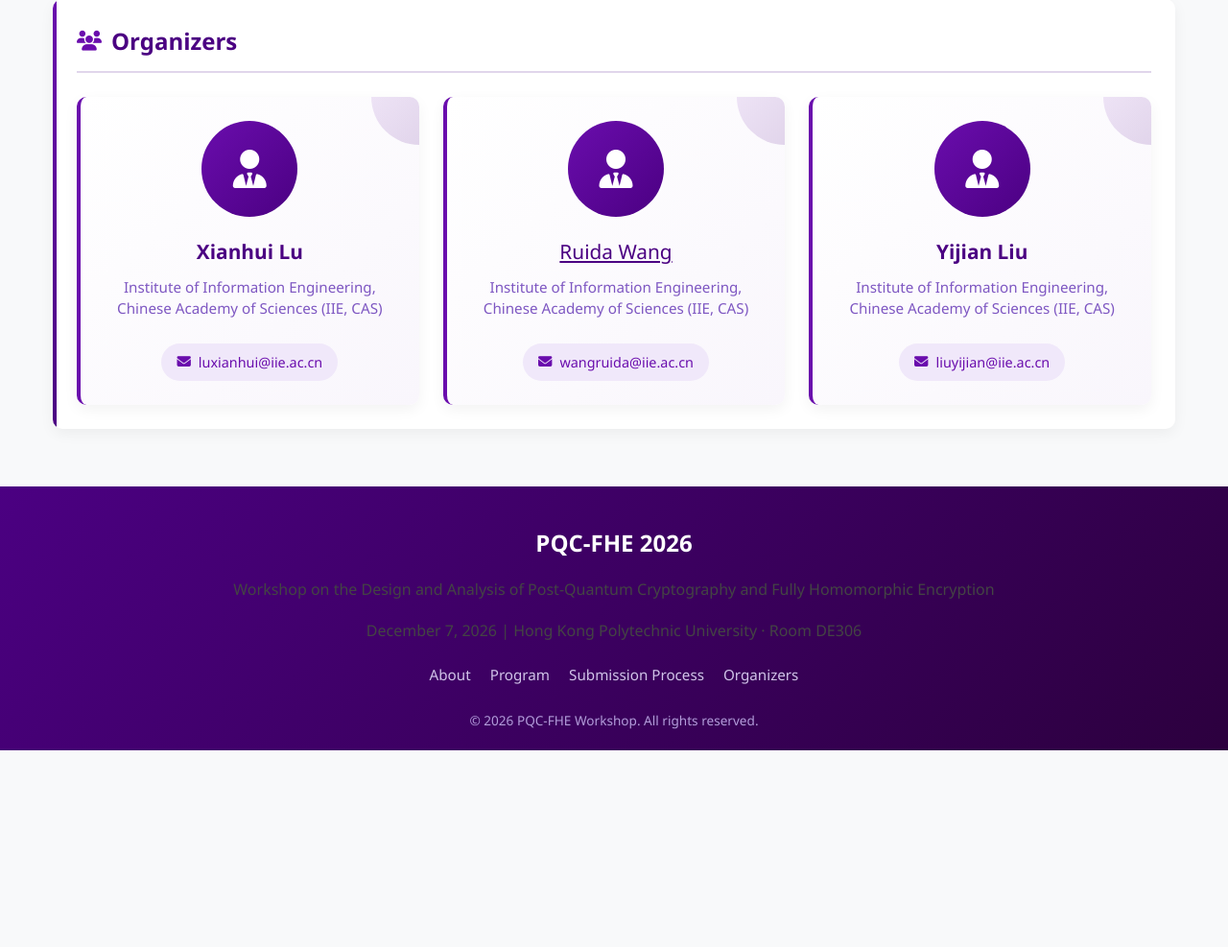
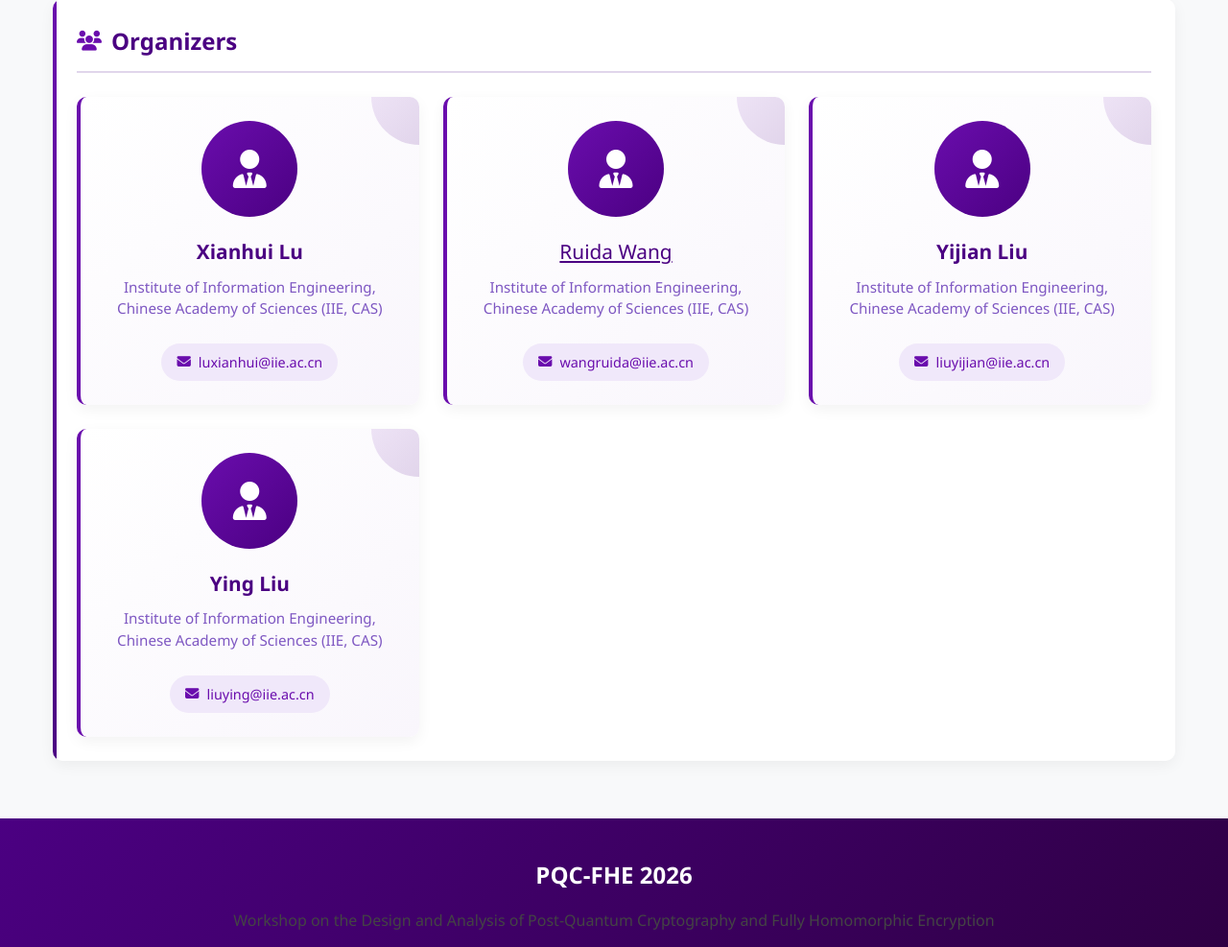
Before and after one commit to PQC-FHE-workshop/PQC-FHE-2026, a plain HTML site: page index.html in a window 1280 px wide. Shown: the part 4428-5415 px from the top of the page at 96% size. Before the commit the page ends 5210 px from the top, so only its background shows below. Drawn offline with Linux system fonts and the light colour scheme.

Commit message:
Add files via upload

```diff
--- a/index.html
+++ b/index.html
@@ -1128,6 +1128,17 @@
                         <i class="fas fa-envelope"></i> liuyijian@iie.ac.cn
                     </a>
                 </div>
+
+                <div class="organizer-card">
+                    <div class="organizer-avatar">
+                        <i class="fas fa-user-tie"></i>
+                    </div>
+                    <h3>Ying Liu</h3>
+                    <span class="organizer-title">Institute of Information Engineering, Chinese Academy of Sciences (IIE, CAS)</span>
+                    <a href="mailto:liuying@iie.ac.cn" class="organizer-email">
+                        <i class="fas fa-envelope"></i> liuying@iie.ac.cn
+                    </a>
+                </div>
             </div>
         </section>
 
```
